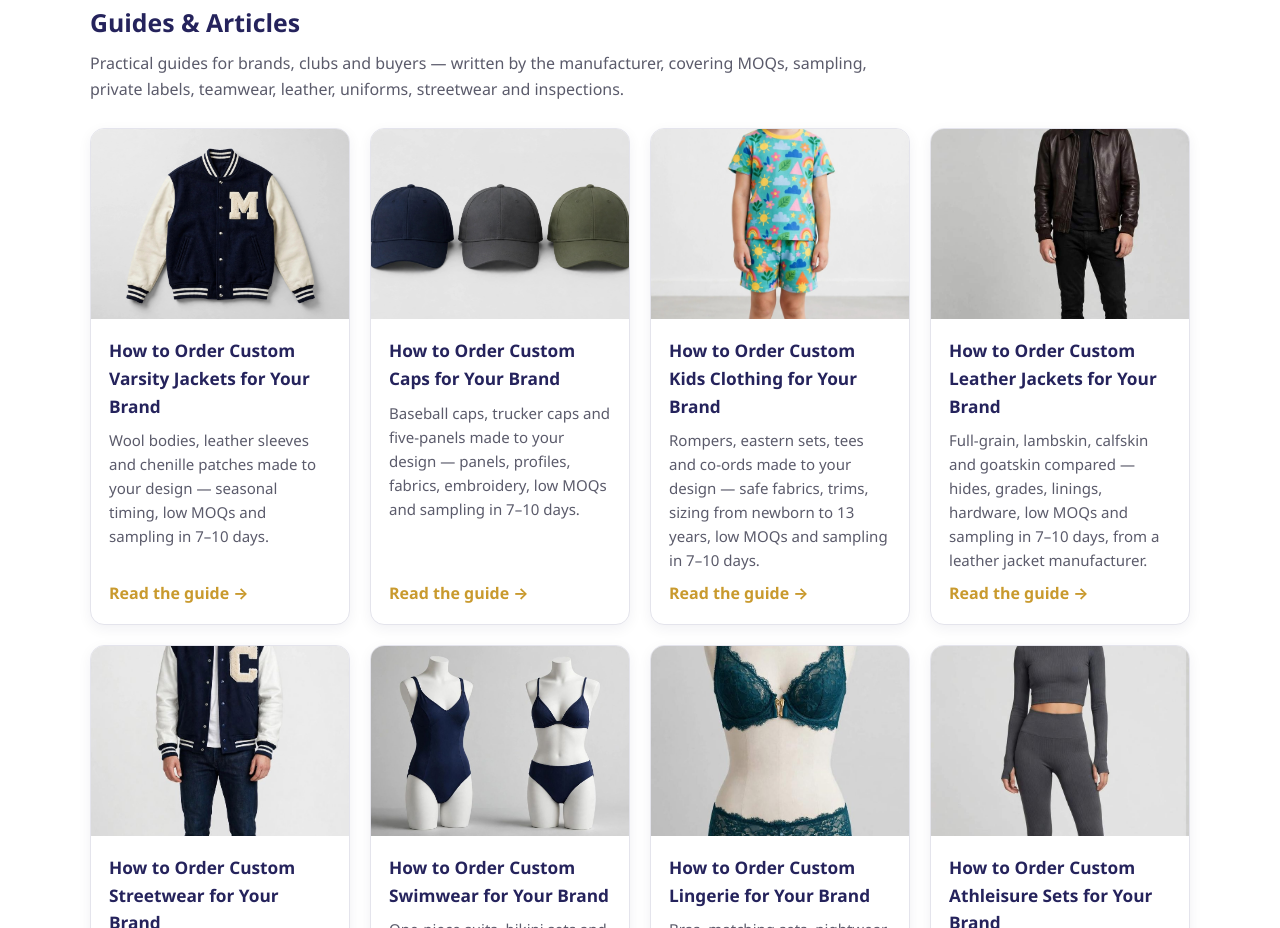
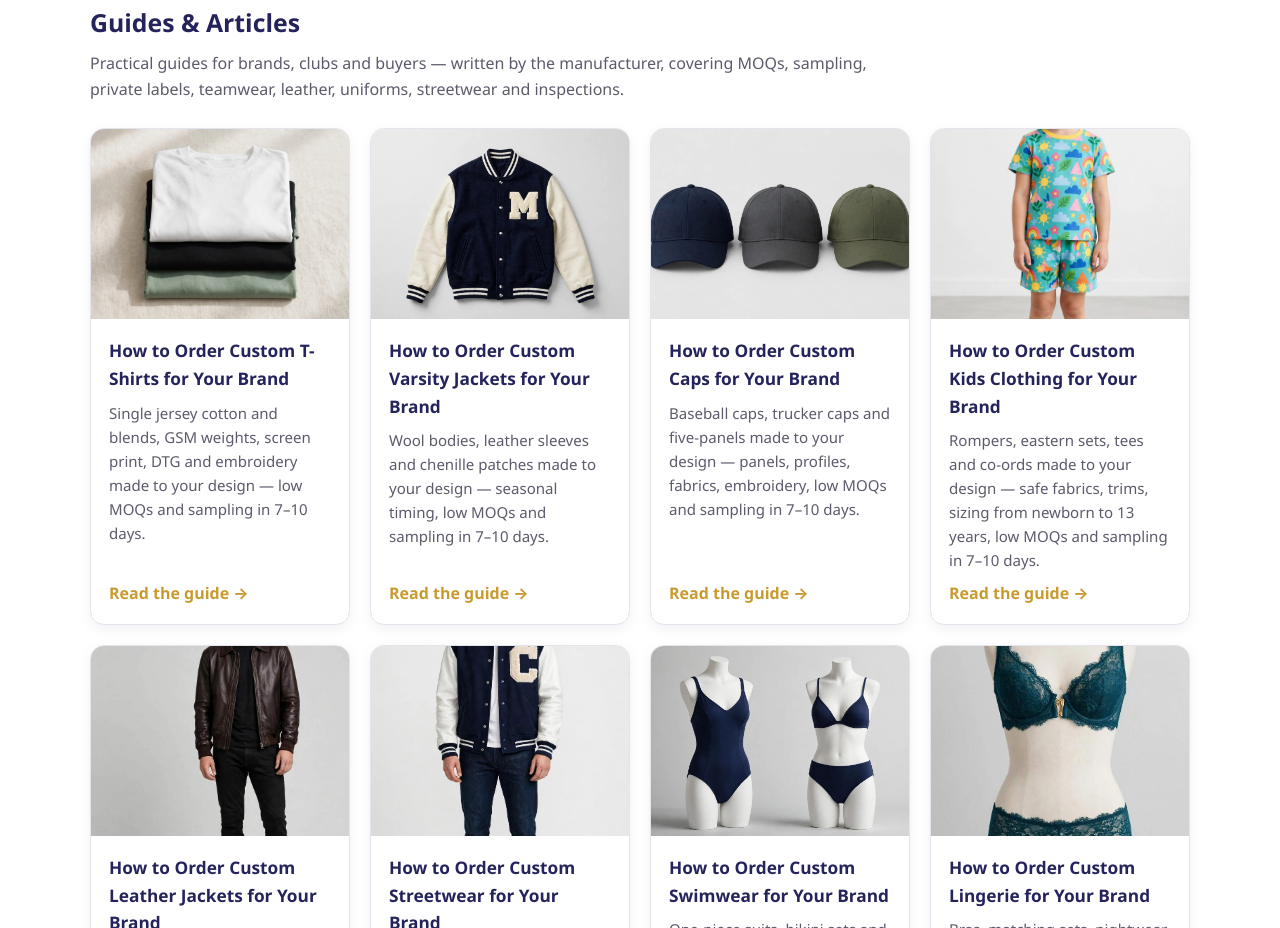
Before and after one commit to safettechintl/safettechintl.github.io, a plain HTML site: page index.html in a window 1280 px wide. Shown: the part 4232-5160 px from the top of the page. Drawn offline with Linux system fonts and the light colour scheme.

Commit message:
New guide: How to Order Custom T-Shirts for Your Brand

```diff
--- a/index.html
+++ b/index.html
@@ -319,6 +319,14 @@
     <p class="lede">Practical guides for brands, clubs and buyers — written by the manufacturer, covering MOQs, sampling, private labels, teamwear, leather, uniforms, streetwear and inspections.</p>
     <div class="cards">
       <article class="card">
+        <img loading="lazy" src="assets/custom-t-shirts.jpg" alt="Custom t-shirts guide — plain folded t-shirts in white, black and sage green">
+        <div class="pad">
+          <h3>How to Order Custom T-Shirts for Your Brand</h3>
+          <p>Single jersey cotton and blends, GSM weights, screen print, DTG and embroidery made to your design — low MOQs and sampling in 7–10 days.</p>
+          <a class="more" href="articles/how-to-order-custom-t-shirts.html">Read the guide →</a>
+        </div>
+      </article>
+      <article class="card">
         <img loading="lazy" src="assets/custom-varsity-jacket.jpg" alt="Custom varsity jackets guide — navy wool varsity jacket with cream leather sleeves and chenille letter patch">
         <div class="pad">
           <h3>How to Order Custom Varsity Jackets for Your Brand</h3>
```
